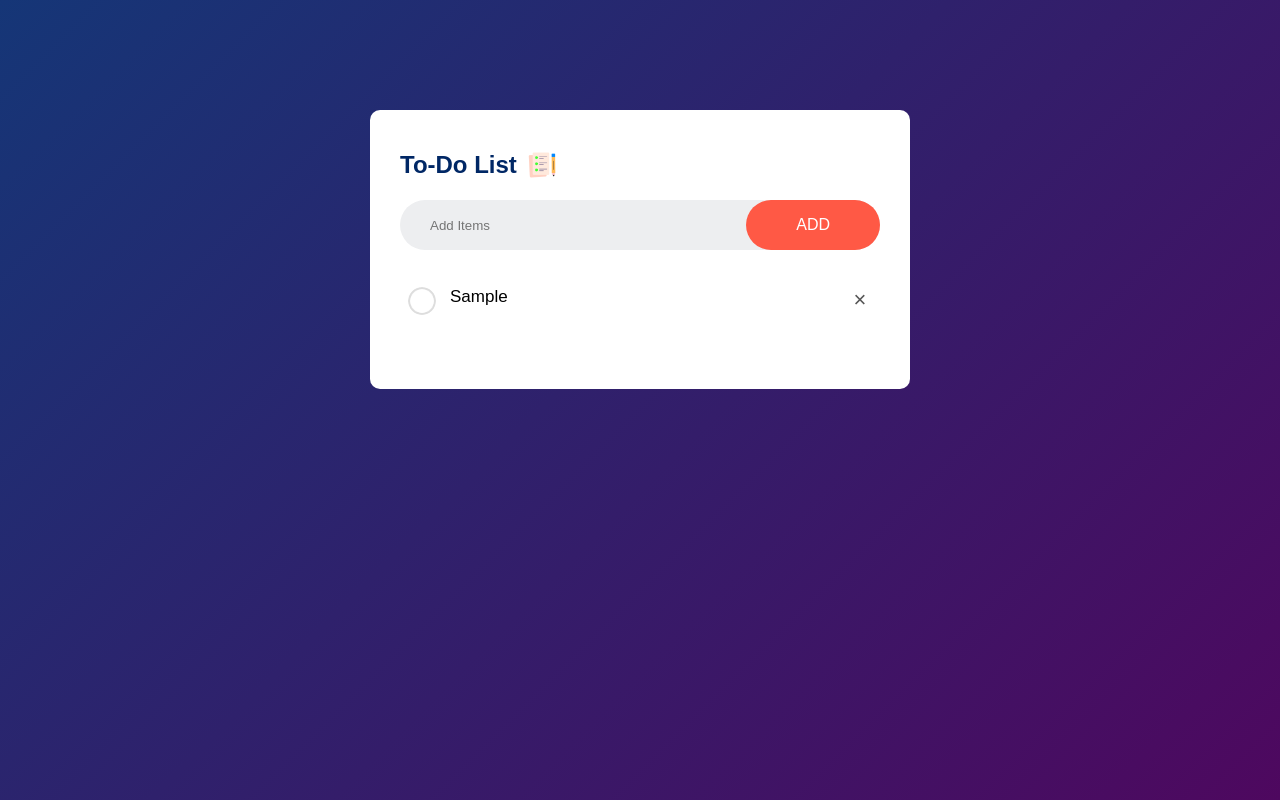
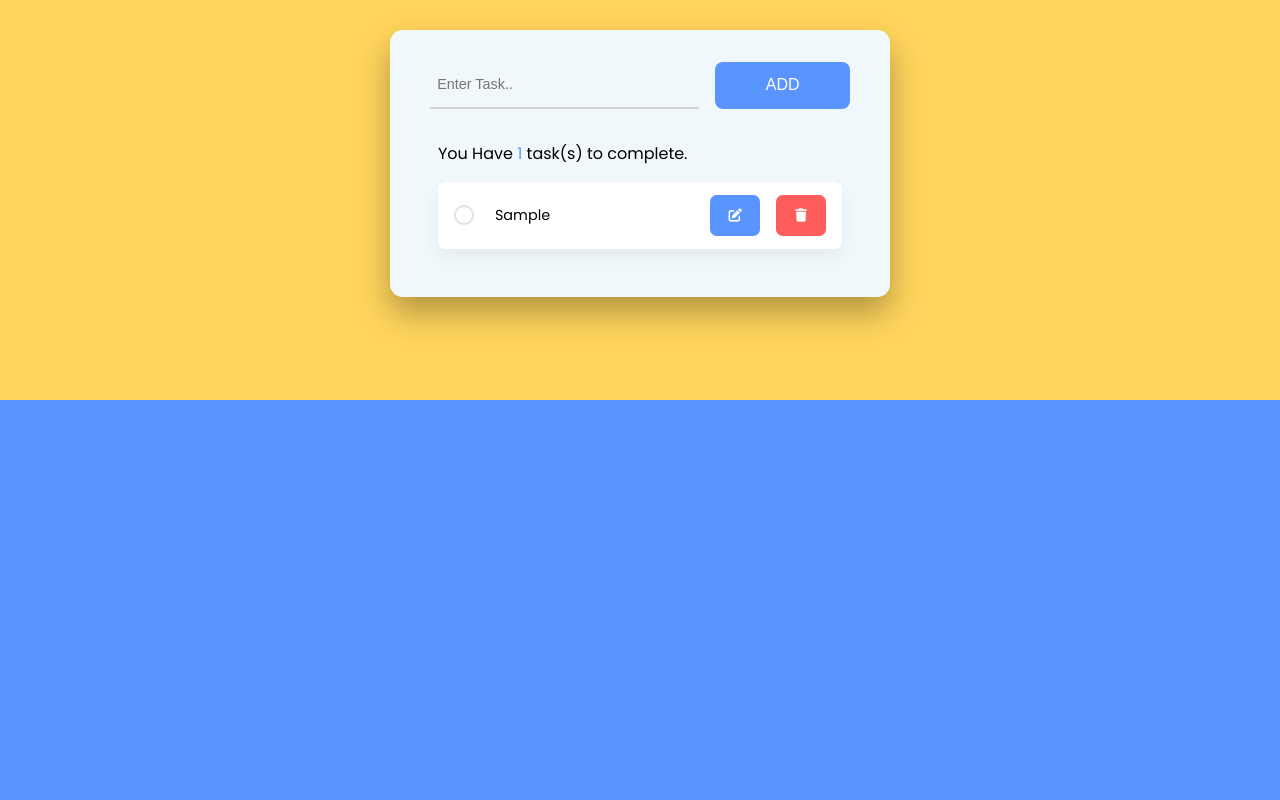
Before and after one commit to rohits2404/Ocatnet_Internship_Task-02, a plain HTML site: page index.html in a window 1280 px wide. Both pictures are taken after typing "Sample" into the empty fields and a click on the button "ADD". Drawn offline with Linux system fonts and the light colour scheme.

Commit message:
first commit

```diff
--- a/index.html
+++ b/index.html
@@ -4,22 +4,22 @@
     <meta charset="UTF-8">
     <meta name="viewport" content="width=device-width, initial-scale=1.0">
     <link rel="stylesheet" href="style.css">
-    <title>Todo-App</title>
+    <link href="https://fonts.googleapis.com/css2?family=Poppins:wght@400;500&display=swap" rel="stylesheet">
+    <link rel="stylesheet" href="https://cdnjs.cloudflare.com/ajax/libs/font-awesome/6.5.2/css/all.min.css" integrity="sha512-SnH5WK+bZxgPHs44uWIX+LLJAJ9/2PkPKZ5QiAj6Ta86w+fsb2TkcmfRyVX3pBnMFcV7oQPJkl9QevSCWr3W6A==" crossorigin="anonymous" referrerpolicy="no-referrer" />
+    <title>To-Do List</title>
 </head>
 <body>
-    <div class="container">
-        <div class="todo-app">
-            <h2>To-Do List <img src="Images/icon.png" alt=""></h2>
-            <div class="row">
-                <input type="text" id="input-box" placeholder="Add Items">
-                <button onclick="addTask()">ADD</button>
+    <div class="app">
+        <div class="container">
+            <div id="wrapper">
+                <input type="text" placeholder="Enter Task..">
+                <button id="add-btn">ADD</button>
             </div>
-            <ul id="list-container">
-                <!-- <li class="checked">Task1</li>
-                <li>Task2</li>
-                <li>Task3</li> -->
-            </ul>
+            <div id="tasks">
+                <p id="pending-tasks">You Have <span class="count-value">0</span> task(s) to complete.</p>
+            </div>
         </div>
+        <p id="error">Input Cannot be Empty.</p>
     </div>
 
     <!-- Script -->
--- a/script.js
+++ b/script.js
@@ -1,46 +1,79 @@
-const inputBox = document.getElementById("input-box");
-const listContainer = document.getElementById("list-container");
+const addBtn = document.querySelector("#add-btn");
+const newTaskInput = document.querySelector("#wrapper input");
+const tasksContainer = document.querySelector("#tasks");
+const error = document.getElementById("error");
+const countValue = document.querySelector(".count-value");
 
-function addTask()
-{
-    if(inputBox.value === '')
+let taskCount = 0;
+const displayCount = (taskCount) =>{
+    countValue.innerText = taskCount;
+};
+
+const addTask = () =>{
+    const taskName = newTaskInput.value.trim();
+    if(!taskName)
     {
-        alert("You Must Write Something!");
+        setTimeout(() =>{
+            error.style.display = "block";
+        },200)
+        return;
     }
-    else
-    {
-        let li = document.createElement("li");
-        li.innerHTML = inputBox.value;
-        listContainer.appendChild(li);
-        let span = document.createElement("span");
-        span.innerHTML = "\u00d7";
-        li.appendChild(span);
-    }
-    inputBox.value = "";
-    saveData();
+    const task = `<div class="task">
+                <input type = "checkbox" class="task-check">
+                <span class="taskname">${taskName}</span>
+                <button class="edit"><i class="fa-solid fa-pen-to-square"></i></button>
+                <button class="delete"><i class="fa-solid fa-trash"></i></button>
+                </div>`;
+
+    tasksContainer.insertAdjacentHTML("beforeend",task);
+
+    const deleteButtons = document.querySelectorAll(".delete");
+    deleteButtons.forEach((button)=>{
+        button.onclick = () =>{
+            button.parentNode.remove();
+            taskCount-=1;
+            displayCount(taskCount);
+        };
+    });
+
+    const editButtons = document.querySelectorAll(".edit");
+    editButtons.forEach((button)=>{
+        button.onclick = (e) =>{
+            let targetElement = e.target;
+            if(!(e.target.className == "edit"))
+            {
+                targetElement = e.target.parentElement;
+            }
+            newTaskInput.value = targetElement.previousElementSibling?.innerText;
+            targetElement.parentNode.remove();
+            taskCount-=1;
+            displayCount(taskCount);
+        };
+    });
+
+    const tasksCheck = document.querySelectorAll(".task-check");
+    tasksCheck.forEach((checkbox)=>{
+        checkbox.onchange = () =>{
+            checkbox.nextElementSibling.classList.toggle("completed");
+            if(checkbox.checked)
+            {
+                taskCount-=1;
+            }else
+            {
+                taskCount+=1;
+            }
+            displayCount(taskCount);
+        };
+    });
+    taskCount+=1;
+    displayCount(taskCount);
+    newTaskInput.value = "";
+};
+
+addBtn.addEventListener("click",addTask);
+
+window.onload = () =>{
+    taskCount = 0;
+    displayCount(taskCount);
+    newTaskInput.value = "";
 }
-
-listContainer.addEventListener("click",function(e)
-{
-    if(e.target.tagName === "LI")
-    {
-        e.target.classList.toggle("checked");
-        saveData();
-    }
-    else if(e.target.tagName === "SPAN")
-    {
-        e.target.parentElement.remove();
-        saveData();
-    }
-},false);
-
-function saveData()
-{
-    localStorage.setItem("data",listContainer.innerHTML);
-}
-
-function showTask()
-{
-    listContainer.innerHTML = localStorage.getItem("data");
-}
-showTask();
--- a/style.css
+++ b/style.css
@@ -1,112 +1,159 @@
 *{
+    margin: 0;
     padding: 0;
-    margin: 0;
     box-sizing: border-box;
+}
+
+body{
+    height: 100vh;
+    background: linear-gradient(#ffd55c 50%,#5a95ff 50%);
+}
+
+.app{
     font-family: "Poppins",sans-serif;
+    width: min(95vw,31.25em);
+    position: absolute;
+    left: 0;
+    right: 0;
+    margin: auto;
+    top: 1.875em;
 }
 
 .container{
-    width: 100%;
-    min-height: 100vh;
-    background: linear-gradient(135deg,#153677,#4e085f);
-    padding: 10px;
+    padding: 2em 2.5em;
+    background-color: #f1f8fb;
+    box-shadow: 0 1em 2em rgba(0,0,0,0.3);
+    border-radius: 0.8em;
 }
 
-.todo-app{
-    width: 100%;
-    max-width: 540px;
-    background: #fff;
-    margin: 100px auto 20px;
-    padding: 40px 30px 70px;
-    border-radius: 10px;
+#wrapper{
+    display: grid;
+    position: relative;
+    grid-template-columns: 8fr 4fr;
+    gap: 1em;
 }
 
-.todo-app h2{
-    color: #002765;
-    display: flex;
-    align-items: center;
-    margin-bottom: 20px;
+#wrapper input{
+    width: 100%;
+    background-color: transparent;
+    color: #111111;
+    font-size: 0.9em;
+    border: none;
+    padding: 1em 0.5em;
+    border-bottom: 2px solid#d1d3d4;
 }
 
-.todo-app h2 img{
-    width: 30px;
-    margin-left: 10px;
+#wrapper input:focus{
+    outline: none;
+    border-color: #5a95ff;
 }
 
-.row{
-    display: flex;
-    align-items: center;
-    justify-content: space-between;
-    background: #edeef0;
-    border-radius: 30px;
-    padding-left: 20px;
-    margin-bottom: 25px;
+#wrapper button{
+    position: relative;
+    border-radius: 0.5em;
+    font-weight: 500;
+    font-size: 1em;
+    background-color: #5a95ff;
+    border: none;
+    outline: none;
+    color: #ffffff;
+    cursor: pointer;
 }
 
-input{
-    flex: 1;
+#error{
+    text-align: center;
+    background-color: #ffffff;
+    color: #ff5c5c;
+    margin-top: 1.5em;
+    padding: 1em 0;
+    display: none;
+    border-radius: 0.8em;
+}
+
+#tasks{
+    margin-top: 1em;
+    border-radius: 0.5em;
+    width: 100%;
+    position: relative;
+    padding: 1em 0.5em;
+}
+
+.task{
+    background-color: #ffffff;
+    padding: 0.8em 1em;
+    display: grid;
+    grid-template-columns: 1fr 8fr 2fr 2fr;
+    gap: 1em;
+    border-radius: 0.5em;
+    box-shadow: 0 0.5em 1em rgba(0,0,0,0.05);
+    align-items: center;
+    cursor: pointer;
+}
+
+.task:not(:first-child){
+    margin-top: 1em;
+}
+
+.task input[type="checkbox"]{
+    position: relative;
+    appearance: none;
+    height: 20px;
+    width: 20px;
+    border-radius: 50%;
+    border: 2px solid #e1e1e1;
+}
+
+.task input[type="checkbox"]::before{
+    content: "";
+    position: absolute;
+    transform: translate(-50%,-50%);
+    top: 50%;
+    left: 50%;
+}
+
+.task input[type="checkbox"]:checked{
+    background-color: #5a95ff;
+    border-color: #5a95ff;
+}
+
+.task input[type="checkbox"]:checked::before{
+    position: absolute;
+    content: "\f00c";
+    color: #ffffff;
+    font-size: 0.8em;
+    font-family: "Font Awesome 5 Free";
+    font-weight: 900;
+}
+
+.task span{
+    font-size: 0.9em;
+    font-weight: 400;
+    word-break: break-all;
+}
+
+.task button{
+    color: #ffffff;
+    width: 100%;
+    padding: 1em 0;
     border: none;
     outline: none;
-    background: transparent;
-    padding: 10px;
-    font-weight: 14px;
+    cursor: pointer;
+    border-radius: 0.5em;
 }
 
-button{
-    border: none;
-    outline: none;
-    padding: 16px 50px;
-    background: #ff5945;
-    color: #fff;
-    font-size: 16px;
-    cursor: pointer;
-    border-radius: 40px;
+.edit{
+    background-color: #5a95ff;
 }
 
-ul li{
-    list-style: none;
-    font-size: 17px;
-    padding: 12px 8px 12px 50px;
-    user-select: none;
-    cursor: pointer;
-    position: relative;
+.delete{
+    background-color: #ff5c5c;
 }
 
-ul li::before{
-    content: '';
-    position: absolute;
-    height: 28px;
-    width: 28px;
-    border-radius: 50%;
-    background-image: url(Images/unchecked.png);
-    background-size: cover;
-    background-position: center;
-    top: 12px;
-    left: 8px;
+#pending-tasks span{
+    color: #5a95ff;
 }
 
-ul li.checked{
-    color: #555;
+.completed{
     text-decoration: line-through;
+    color: #a0a0a0;
 }
-
-ul li.checked::before{
-    background-image: url(Images/checked.png);
-}
-
-ul li span{
-    position: absolute;
-    right: 0;
-    top: 5px;
-    height: 40px;
-    width: 40px;
-    font-size: 22px;
-    color: #555;
-    line-height: 40px;
-    text-align: center;
-    border-radius: 50%;
-}
-
-ul li span:hover{
-    background: #edeef0;
-}
```
